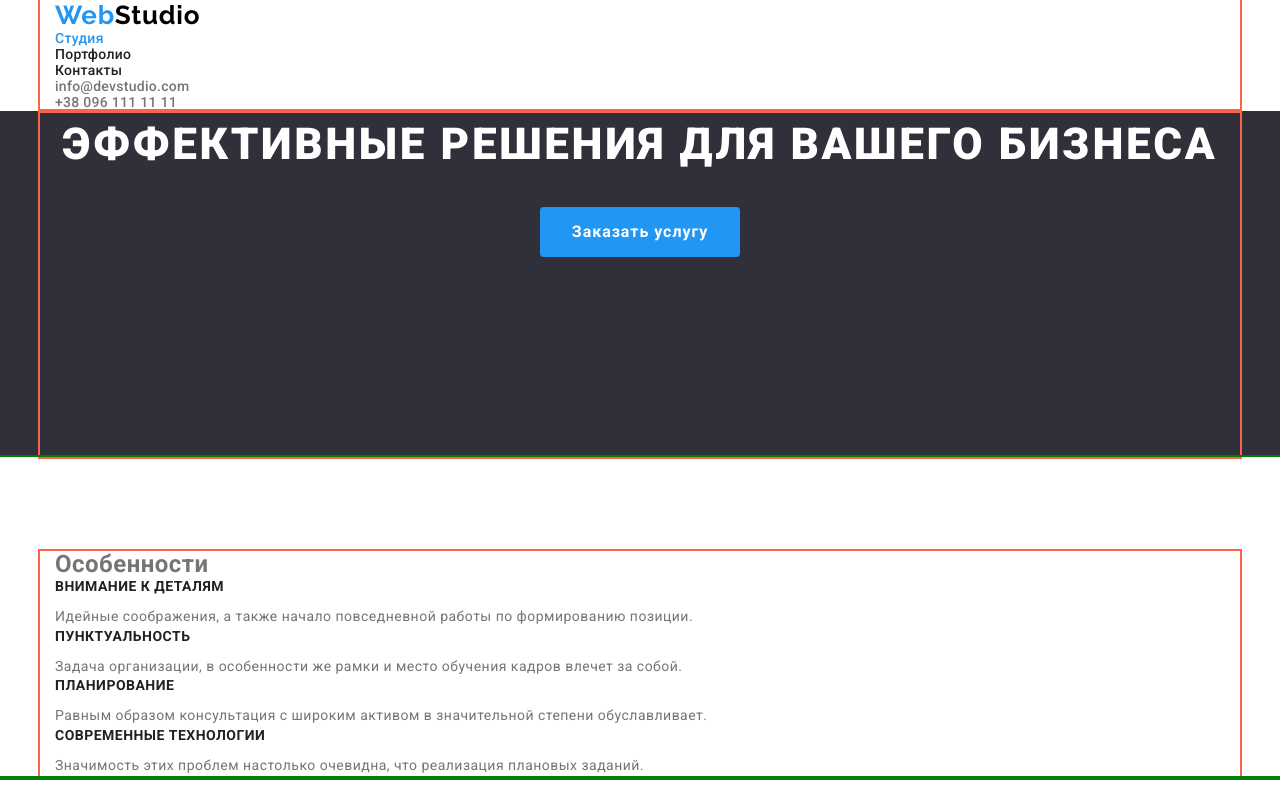
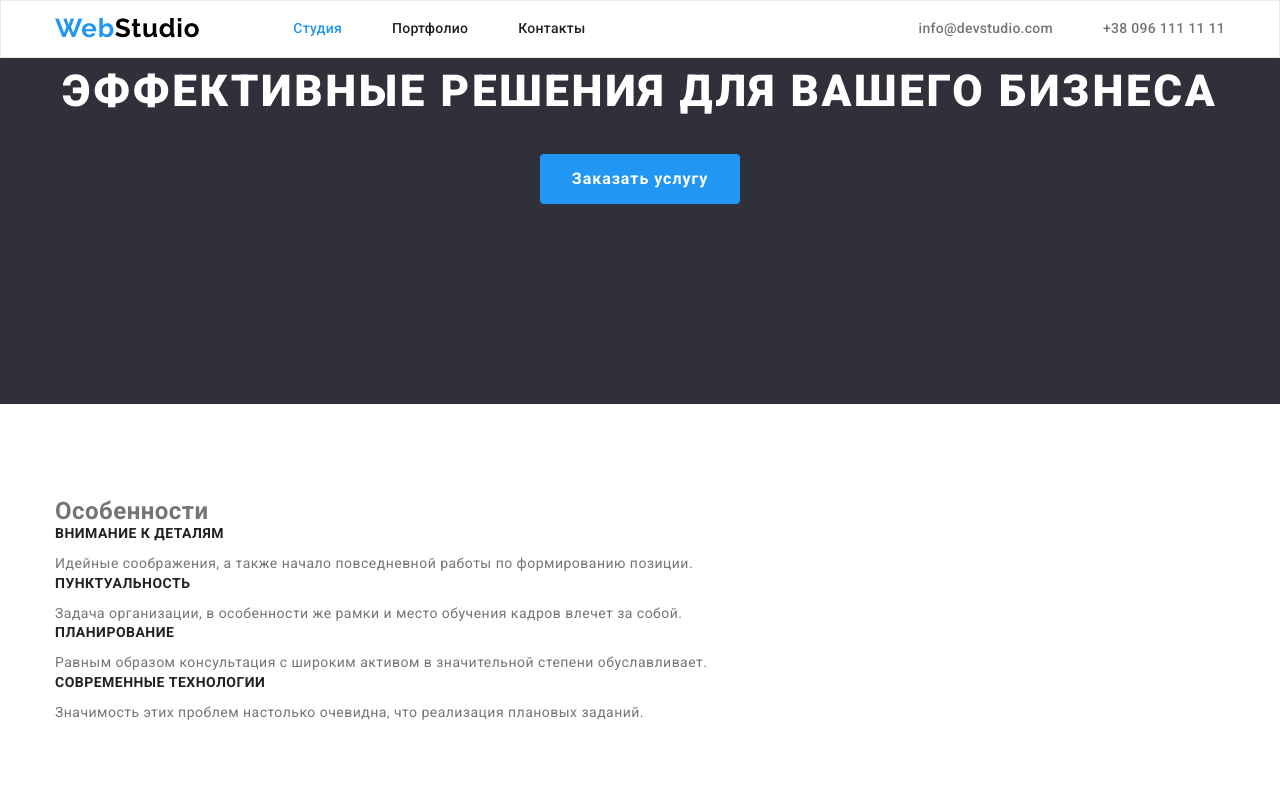
Before and after one commit to anyaShan/goit-markup-hw-03, a plain HTML site: page index.html in a window 1280 px wide. Shown: the top 800 px of the page. Drawn offline with nearby package versions, Linux system fonts and the light colour scheme.

Commit message:
Flexbox для Header

```diff
--- a/css/styles.css
+++ b/css/styles.css
@@ -12,13 +12,14 @@
   --black-text-color--: #000000;
   --accent-color--: #2196f3;
   --accent-color-secondary--: #188ce8;
-  --background-primary-color: #ffffff;
-  --background-accent-color: #2f303a;
-  --background-secondary-color: #f5f4fa;
+  --background-primary-color--: #ffffff;
+  --background-accent-color--: #2f303a;
+  --background-secondary-color--: #f5f4fa;
+  --border--: 1px solid #ececec;
 }
 
 body {
-  background-color: var(--background-primary-color);
+  background-color: var(--background-primary-color--);
   color: var(--primary-text-color--);
 
   font-family: 'Roboto', sans-serif;
@@ -33,15 +34,19 @@ p {
 }
 img {
   display: block;
+  max-width: 100%;
+  height: auto;
 }
 .conteiner {
   width: 1200px;
-  margin: 0 auto;
+  margin-left: auto;
+  margin-right: auto;
   padding: 0 15px;
 
-  outline: 2px solid tomato;
+  /* outline: 2px solid tomato; */
 }
 .link {
+  display: block;
   text-decoration: none;
 }
 .list {
@@ -69,15 +74,30 @@ img {
   color: var(--white-text-color--);
 }
 
-/* Header navigation */
+/* Conteiner Header */
 
 .header {
+  border: var(--border--);
   font-weight: 500;
   font-size: 14px;
   line-height: 1.14;
   letter-spacing: 0.02em;
 }
+.header-page {
+  display: flex;
+}
+/* Header navigation */
+
+.header-nav {
+  display: flex;
+  align-items: center;
+}
+.header-nav-list {
+  display: flex;
+  margin-left: 93px;
+}
 .header-nav-list .link {
+  padding: 20px 0;
   color: var(--secondary-text-color--);
 }
 .header-nav-list .link.current,
@@ -85,18 +105,31 @@ img {
 .header-nav-list .link:focus {
   color: var(--accent-color--);
 }
+.header-nav-list > .item:not(:last-child) {
+  margin-right: 50px;
+}
+
+/* Header Contects */
+
+.header-contacts {
+  display: flex;
+  margin-left: auto;
+}
 .header-contacts .link {
+  padding: 20px 0;
   color: var(--primary-text-color--);
 }
 .header-contacts a:hover,
 .header-contacts a:focus {
   color: var(--accent-color--);
 }
-
+.header-contacts > .item + .item {
+  margin-left: 50px;
+}
 /* Hero */
 
 .hero {
-  background-color: var(--background-accent-color);
+  background-color: var(--background-accent-color--);
   text-align: center;
 }
 .hero-title {
@@ -116,7 +149,7 @@ img {
 .section {
   padding: 94px 0;
 
-  outline: 2px solid green;
+  /* outline: 2px solid green; */
 }
 .section-title {
   color: var(--secondary-text-color--);
@@ -158,10 +191,10 @@ img {
   margin-bottom: 50px;
 }
 .team-content {
-  background-color: var(--background-secondary-color);
+  background-color: var(--background-secondary-color--);
 }
 .team-item {
-  background-color: var(--background-primary-color);
+  background-color: var(--background-primary-color--);
 }
 .team-caption {
   color: var(--secondary-text-color--);
@@ -181,7 +214,7 @@ img {
 /* Footer */
 
 footer {
-  background-color: var(--background-accent-color);
+  background-color: var(--background-accent-color--);
 }
 footer > .conteiner {
   padding-top: 60px;
@@ -262,7 +295,7 @@ footer > .conteiner {
   color: var(--white-text-color--);
 }
 .works-button {
-  background-color: var(--background-secondary-color);
+  background-color: var(--background-secondary-color--);
   color: var(--secondary-text-color--);
   cursor: pointer;
   padding: 6px 22px;
--- a/index.html
+++ b/index.html
@@ -19,24 +19,24 @@
     <!-- Container Header -->
 
     <header class="header">
-      <div class="conteiner">
+      <div class="header-page conteiner">
         <!-- Header Navigation -->
         <nav class="header-nav">
           <a lang="en" href="./index.html" class="logo-nav link">Web<span>Studio</span></a>
           <ul class="header-nav-list list">
-            <li class="header-nav-item"><a href="./index.html" class="link current">Студия</a></li>
-            <li class="header-nav-item"><a href="./portfolio.html" class="link">Портфолио</a></li>
-            <li class="header-nav-item"><a href="" class="link">Контакты</a></li>
+            <li class="item"><a href="./index.html" class="link current">Студия</a></li>
+            <li class="item"><a href="./portfolio.html" class="link">Портфолио</a></li>
+            <li class="item"><a href="" class="link">Контакты</a></li>
           </ul>
         </nav>
         <!-- Header Contects -->
         <ul class="header-contacts list">
-          <li class="header-contacts-item">
+          <li class="item">
             <a href="mailto:info@devstudio.com" class="header-contacts-mail link"
               >info@devstudio.com</a
             >
           </li>
-          <li class="header-contacts-item">
+          <li class="item">
             <a href="tel:+380961111111" class="header-contacts-tel link">+38 096 111 11 11</a>
           </li>
         </ul>
```
